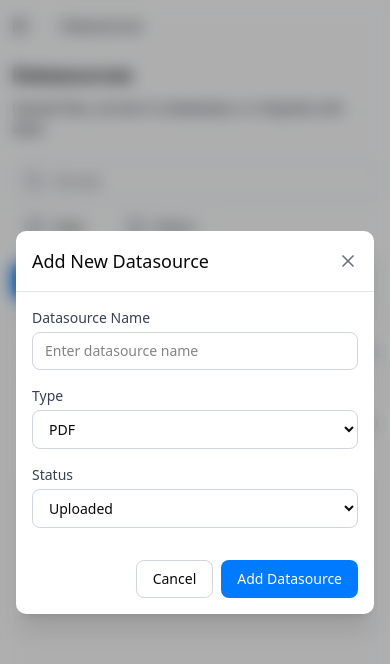
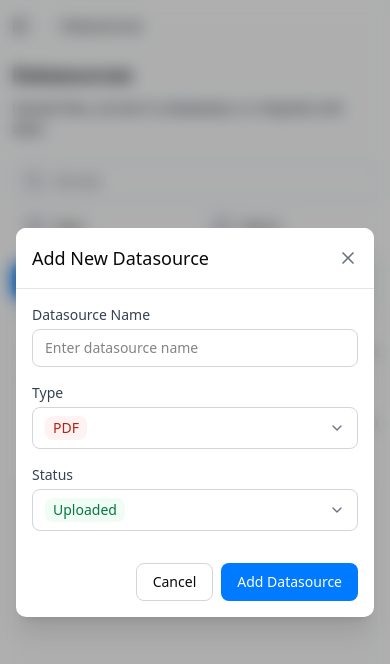
Before and after one commit to sai-veda/zams, a Next.js app: page /dashboard in a window 390 px wide. Both pictures are taken after typing "Sample" into the empty fields and a click on the button "Add Data". Shown: the top 664 px of the page. Built offline with nearby package versions, Linux system fonts and the light colour scheme.

Commit message:
fix responsiveness and remove unused variables

```diff
--- a/src/app/dashboard/page.tsx
+++ b/src/app/dashboard/page.tsx
@@ -2,12 +2,12 @@
 
 import { useEffect, useMemo } from "react";
 import Link from "next/link";
-import { PanelLeft, PlusCircle, Search, MoreVertical, ArrowUpDown } from "lucide-react"
+import { PanelLeft, Search, MoreVertical, ArrowUpDown } from "lucide-react"
 import { Sidebar } from "@/components/Sidebar";
 import { FilterDropdown } from "@/components/FilterDropdown";
 import { AddDataModal } from "@/components/AddDataModal";
 import { useAppStore } from "@/lib/store";
-import type { Datasource, SortField, FilterType, FilterStatus } from "@/lib/store";
+import type { SortField, FilterType, FilterStatus } from "@/lib/store";
 
 export default function Dashboard() {
   // Get state and actions from the store
@@ -224,19 +224,23 @@ export default function Dashboard() {
               </div>
 
               {/* Filter buttons */}
-              <div className="flex space-x-4 w-full sm:w-auto">
+              <div className="flex space-x-2 w-full sm:w-auto">
+                <div className="w-1/2 sm:w-auto">
                   <FilterDropdown<FilterType>
                     title="Type"
                     options={typeOptions}
                     value={typeFilter}
                     onChange={setTypeFilter}
                   />
+                </div>
+                <div className="w-1/2 sm:w-auto">
                   <FilterDropdown<FilterStatus>
                     title="Status"
                     options={statusOptions}
                     value={statusFilter}
                     onChange={setStatusFilter}
                   />
+                </div>
               </div>
             </div>
 
--- a/src/components/AddDataModal.tsx
+++ b/src/components/AddDataModal.tsx
@@ -1,7 +1,7 @@
 "use client";
 
-import { useState } from 'react';
-import { X } from 'lucide-react';
+import { useState, useRef, useEffect } from 'react';
+import { X, ChevronDown, Check } from 'lucide-react';
 import { useAppStore } from '@/lib/store';
 import type { Datasource } from '@/lib/store';
 
@@ -14,6 +14,31 @@ export const AddDataModal = () => {
   const [errors, setErrors] = useState<{
     name?: string;
   }>({});
+
+  // Dropdown states
+  const [typeDropdownOpen, setTypeDropdownOpen] = useState(false);
+  const [statusDropdownOpen, setStatusDropdownOpen] = useState(false);
+
+  // Refs for dropdown components
+  const typeDropdownRef = useRef<HTMLDivElement>(null);
+  const statusDropdownRef = useRef<HTMLDivElement>(null);
+
+  // Handle outside clicks for dropdowns
+  useEffect(() => {
+    const handleClickOutside = (event: MouseEvent) => {
+      if (typeDropdownRef.current && !typeDropdownRef.current.contains(event.target as Node)) {
+        setTypeDropdownOpen(false);
+      }
+      if (statusDropdownRef.current && !statusDropdownRef.current.contains(event.target as Node)) {
+        setStatusDropdownOpen(false);
+      }
+    };
+
+    document.addEventListener('mousedown', handleClickOutside);
+    return () => {
+      document.removeEventListener('mousedown', handleClickOutside);
+    };
+  }, []);
 
   // Handle form submission
   const handleSubmit = (e: React.FormEvent) => {
@@ -53,6 +78,30 @@ export const AddDataModal = () => {
     setErrors({});
   };
 
+  // Color helpers
+  const getTypeColor = (selectedType: string) => {
+    switch (selectedType) {
+      case "PDF":
+        return "bg-red-50 text-[#B42318]";
+      case "CSV":
+        return "bg-green-50 text-[#067647]";
+      case "DOCX":
+        return "bg-blue-50 text-[#1D4ED8]";
+      default:
+        return "bg-gray-50 text-gray-700";
+    }
+  };
+
+  const getStatusColor = (selectedStatus: string) => {
+    switch (selectedStatus) {
+      case "Uploaded":
+      case "Connected":
+        return "bg-green-50 text-[#067647]";
+      default:
+        return "bg-gray-50 text-gray-700";
+    }
+  };
+
   if (!isAddDataModalOpen) return null;
 
   return (
@@ -64,8 +113,8 @@ export const AddDataModal = () => {
       ></div>
 
       {/* Modal */}
-      <div className="bg-white rounded-lg shadow-xl w-full max-w-md mx-4 z-10">
-        <div className="flex items-center justify-between border-b p-4">
+      <div className="bg-white rounded-lg shadow-xl w-full max-w-md mx-4 z-10 max-h-[90vh] overflow-y-auto">
+        <div className="flex items-center justify-between border-b p-4 sticky top-0 bg-white">
           <h2 className="text-lg font-medium">Add New Datasource</h2>
           <button
             onClick={toggleAddDataModal}
@@ -102,16 +151,41 @@ export const AddDataModal = () => {
             <label htmlFor="type" className="block text-sm font-medium text-gray-700 mb-1">
               Type
             </label>
-            <select
-              id="type"
-              value={type}
-              onChange={(e) => setType(e.target.value as Datasource['type'])}
-              className="w-full px-3 py-2 border border-gray-300 rounded-md text-sm"
-            >
-              <option value="PDF">PDF</option>
-              <option value="CSV">CSV</option>
-              <option value="DOCX">DOCX</option>
-            </select>
+            <div className="relative" ref={typeDropdownRef}>
+              <button
+                type="button"
+                className="w-full px-3 py-2 border border-gray-300 rounded-md text-sm bg-white flex items-center justify-between"
+                onClick={() => setTypeDropdownOpen(!typeDropdownOpen)}
+              >
+                <span className={`px-2 py-0.5 rounded-md ${getTypeColor(type)}`}>
+                  {type}
+                </span>
+                <ChevronDown size={16} className="text-gray-500" />
+              </button>
+
+              {typeDropdownOpen && (
+                <div className="absolute top-full left-0 right-0 mt-1 bg-white border border-gray-200 rounded-md shadow-lg z-10">
+                  {["PDF", "CSV", "DOCX"].map((option) => (
+                    <button
+                      key={option}
+                      type="button"
+                      className="flex items-center w-full px-4 py-2 text-sm hover:bg-gray-50"
+                      onClick={() => {
+                        setType(option as Datasource['type']);
+                        setTypeDropdownOpen(false);
+                      }}
+                    >
+                      <span className={`px-2 py-0.5 rounded-md mr-2 ${getTypeColor(option)}`}>
+                        {option}
+                      </span>
+                      {type === option && (
+                        <Check size={16} className="ml-auto text-blue-500" />
+                      )}
+                    </button>
+                  ))}
+                </div>
+              )}
+            </div>
           </div>
 
           {/* Status field */}
@@ -119,15 +193,41 @@ export const AddDataModal = () => {
             <label htmlFor="status" className="block text-sm font-medium text-gray-700 mb-1">
               Status
             </label>
-            <select
-              id="status"
-              value={status}
-              onChange={(e) => setStatus(e.target.value as Datasource['status'])}
-              className="w-full px-3 py-2 border border-gray-300 rounded-md text-sm"
-            >
-              <option value="Uploaded">Uploaded</option>
-              <option value="Connected">Connected</option>
-            </select>
+            <div className="relative" ref={statusDropdownRef}>
+              <button
+                type="button"
+                className="w-full px-3 py-2 border border-gray-300 rounded-md text-sm bg-white flex items-center justify-between"
+                onClick={() => setStatusDropdownOpen(!statusDropdownOpen)}
+              >
+                <span className={`px-2 py-0.5 rounded-md ${getStatusColor(status)}`}>
+                  {status}
+                </span>
+                <ChevronDown size={16} className="text-gray-500" />
+              </button>
+
+              {statusDropdownOpen && (
+                <div className="absolute top-full left-0 right-0 mt-1 bg-white border border-gray-200 rounded-md shadow-lg z-10">
+                  {["Uploaded", "Connected"].map((option) => (
+                    <button
+                      key={option}
+                      type="button"
+                      className="flex items-center w-full px-4 py-2 text-sm hover:bg-gray-50"
+                      onClick={() => {
+                        setStatus(option as Datasource['status']);
+                        setStatusDropdownOpen(false);
+                      }}
+                    >
+                      <span className={`px-2 py-0.5 rounded-md mr-2 ${getStatusColor(option)}`}>
+                        {option}
+                      </span>
+                      {status === option && (
+                        <Check size={16} className="ml-auto text-blue-500" />
+                      )}
+                    </button>
+                  ))}
+                </div>
+              )}
+            </div>
           </div>
 
           {/* Actions */}
--- a/src/components/FilterDropdown.tsx
+++ b/src/components/FilterDropdown.tsx
@@ -1,7 +1,7 @@
 "use client";
 
 import { useState, useRef, useEffect } from 'react';
-import { Check, X, ChevronDown, PlusCircle } from 'lucide-react';
+import { Check, X, PlusCircle } from 'lucide-react';
 
 interface FilterDropdownProps<T extends string | null> {
   title: string;
@@ -97,7 +97,7 @@ export function FilterDropdown<T extends string | null>({
       </button>
 
       {isOpen && (
-        <div className="absolute left-0 z-10 mt-1 w-48 rounded-md bg-white shadow-lg border border-gray-200">
+        <div className="absolute left-0 z-10 mt-1 w-48 rounded-md bg-white shadow-lg border border-gray-200 max-w-[90vw]">
           <div className="py-1">
             {options.map((option) => (
               <button
--- a/src/lib/store.ts
+++ b/src/lib/store.ts
@@ -103,7 +103,7 @@ const mockUser: User = {
 // Create the store with zustand
 export const useAppStore = create<AppState>()(
   persist(
-    (set, get) => ({
+    (set) => ({
       // Initial state
       isSidebarMinimized: false,
       isMobile: false,
```
Lines whose indentation alone changed are shown as unchanged.
